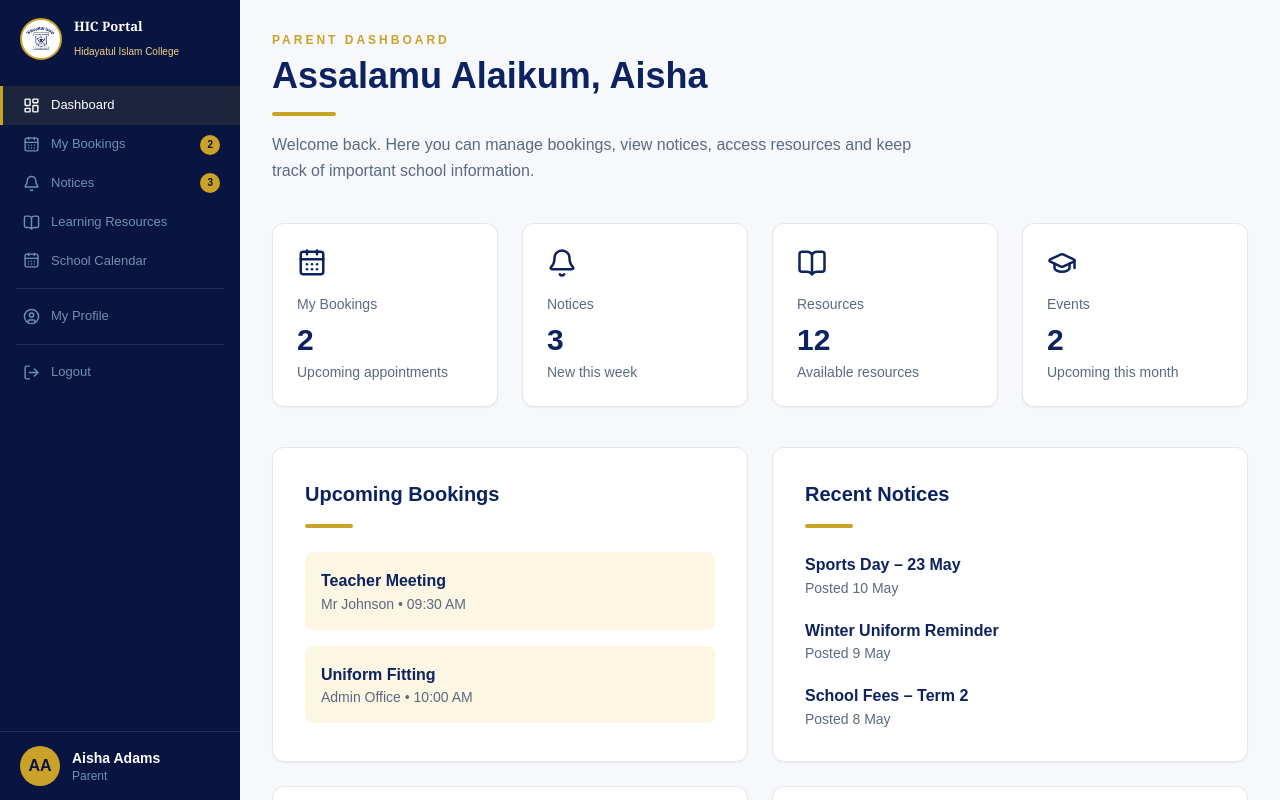
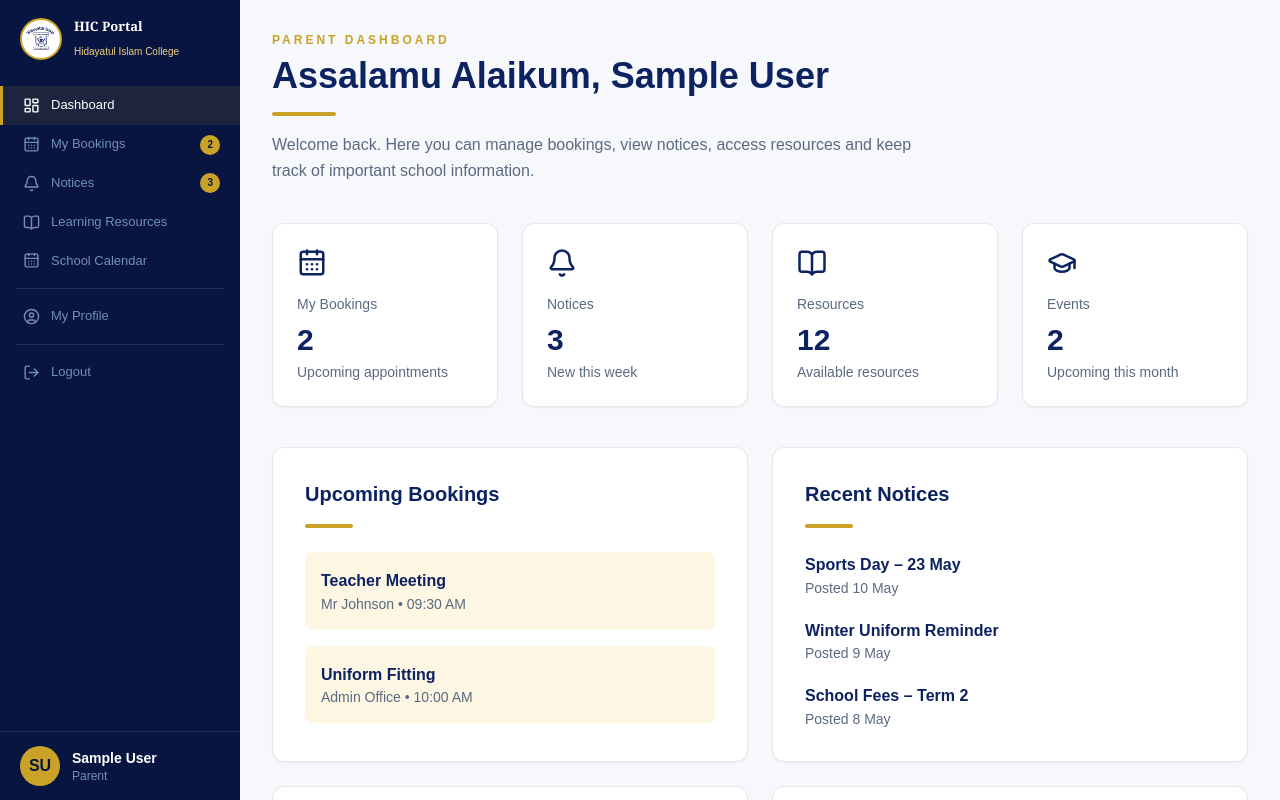
Before and after one commit to tashmacmay/hidayatul-islam-college-webapp-2.0, a Next.js app: page /dashboard in a window 1280 px wide. Shown: the top 800 px of the page. Built offline with nearby package versions, Linux system fonts and the light colour scheme; no server answers; sample sign-in values are in the browser's storage.

Commit message:
LogIn+LogOut

```diff
--- a/src/app/(auth)/login/page.js
+++ b/src/app/(auth)/login/page.js
@@ -24,7 +24,7 @@ export default function LoginPage() {
 
     try {
       await signInWithEmailAndPassword(auth, email, password);
-      router.push("/");
+      router.push("/dashboard"); // 👈 redirect to parent dashboard
     } catch (err) {
       console.error("Login error:", err);
       switch (err.code) {
@@ -50,7 +50,7 @@ export default function LoginPage() {
     setLoading(true);
     try {
       await signInWithPopup(auth, googleProvider);
-      router.push("/");
+      router.push("/dashboard"); // 👈 redirect to parent dashboard
     } catch (err) {
       console.error("Google sign-in error:", err);
       setError("Google sign-in failed. Please try again.");
--- a/src/app/(parent)/dashboard/page.js
+++ b/src/app/(parent)/dashboard/page.js
@@ -1,3 +1,9 @@
+"use client";
+
+import { useEffect, useState } from "react";
+import { useRouter } from "next/navigation";
+import { onAuthStateChanged } from "firebase/auth";
+import { auth } from "@/lib/firebase";
 import {
   CalendarDays,
   Bell,
@@ -8,21 +14,10 @@ import {
 function StatCard({ icon, title, value, subtitle }) {
   return (
     <div className="rounded-xl border border-gray-200 bg-white p-6 shadow-sm transition hover:-translate-y-1 hover:border-gold hover:shadow-md">
-      <div className="mb-4 text-navy">
-        {icon}
-      </div>
-
-      <p className="text-sm text-text-muted">
-        {title}
-      </p>
-
-      <h3 className="mt-2 text-3xl font-bold text-navy">
-        {value}
-      </h3>
-
-      <p className="mt-1 text-sm text-text-muted">
-        {subtitle}
-      </p>
+      <div className="mb-4 text-navy">{icon}</div>
+      <p className="text-sm text-text-muted">{title}</p>
+      <h3 className="mt-2 text-3xl font-bold text-navy">{value}</h3>
+      <p className="mt-1 text-sm text-text-muted">{subtitle}</p>
     </div>
   );
 }
@@ -30,44 +25,60 @@ function StatCard({ icon, title, value, subtitle }) {
 function DashboardCard({ title, children }) {
   return (
     <div className="rounded-xl border border-gray-200 bg-white p-8 shadow-sm transition hover:border-gold hover:shadow-md">
-      <h2 className="text-xl font-bold text-navy">
-        {title}
-      </h2>
-
+      <h2 className="text-xl font-bold text-navy">{title}</h2>
       <div className="mt-4 h-1 w-12 rounded-full bg-gold" />
-
-      <div className="mt-6">
-        {children}
-      </div>
+      <div className="mt-6">{children}</div>
     </div>
   );
 }
 
 export default function DashboardPage() {
+  const router = useRouter();
+  const [user, setUser] = useState(null);
+  const [loading, setLoading] = useState(true);
+
+  useEffect(() => {
+    const unsubscribe = onAuthStateChanged(auth, (currentUser) => {
+      if (!currentUser) {
+        router.push("/login");
+      } else {
+        setUser(currentUser);
+      }
+      setLoading(false);
+    });
+    return () => unsubscribe();
+  }, [router]);
+
+  if (loading) {
+    return (
+      <div className="flex min-h-[60vh] items-center justify-center">
+        <div className="h-8 w-8 animate-spin rounded-full border-4 border-gold border-t-transparent" />
+      </div>
+    );
+  }
+
+  if (!user) return null;
+
+  const displayName = user.displayName || user.email?.split("@")[0] || "Parent";
+
   return (
     <>
-      {/* Page Header */}
-
+      {/* Page Header – no logout button */}
       <section className="mb-10">
         <p className="text-xs font-semibold uppercase tracking-[3px] text-gold">
           Parent Dashboard
         </p>
-
         <h1 className="mt-2 text-4xl font-bold text-navy">
-          Assalamu Alaikum, Aisha
+          Assalamu Alaikum, {displayName}
         </h1>
-
         <div className="mt-4 h-1 w-16 rounded-full bg-gold" />
-
         <p className="mt-4 max-w-2xl text-text-muted">
-          Welcome back. Here you can manage bookings,
-          view notices, access resources and keep track
-          of important school information.
+          Welcome back. Here you can manage bookings, view notices, access
+          resources and keep track of important school information.
         </p>
       </section>
 
       {/* Stats */}
-
       <section className="mb-10 grid gap-6 md:grid-cols-2 xl:grid-cols-4">
         <StatCard
           icon={<CalendarDays size={30} />}
@@ -75,21 +86,18 @@ export default function DashboardPage() {
           value="2"
           subtitle="Upcoming appointments"
         />
-
         <StatCard
           icon={<Bell size={30} />}
           title="Notices"
           value="3"
           subtitle="New this week"
         />
-
         <StatCard
           icon={<BookOpen size={30} />}
           title="Resources"
           value="12"
           subtitle="Available resources"
         />
-
         <StatCard
           icon={<GraduationCap size={30} />}
           title="Events"
@@ -99,28 +107,16 @@ export default function DashboardPage() {
       </section>
 
       {/* Row 1 */}
-
       <section className="grid gap-6 lg:grid-cols-2">
         <DashboardCard title="Upcoming Bookings">
           <div className="space-y-4">
             <div className="rounded-lg bg-gold-pale p-4">
-              <p className="font-semibold text-navy">
-                Teacher Meeting
-              </p>
-
-              <p className="text-sm text-text-muted">
-                Mr Johnson • 09:30 AM
-              </p>
+              <p className="font-semibold text-navy">Teacher Meeting</p>
+              <p className="text-sm text-text-muted">Mr Johnson • 09:30 AM</p>
             </div>
-
             <div className="rounded-lg bg-gold-pale p-4">
-              <p className="font-semibold text-navy">
-                Uniform Fitting
-              </p>
-
-              <p className="text-sm text-text-muted">
-                Admin Office • 10:00 AM
-              </p>
+              <p className="font-semibold text-navy">Uniform Fitting</p>
+              <p className="text-sm text-text-muted">Admin Office • 10:00 AM</p>
             </div>
           </div>
         </DashboardCard>
@@ -128,69 +124,36 @@ export default function DashboardPage() {
         <DashboardCard title="Recent Notices">
           <div className="space-y-5">
             <div>
-              <p className="font-semibold text-navy">
-                Sports Day – 23 May
-              </p>
-
-              <p className="text-sm text-text-muted">
-                Posted 10 May
-              </p>
+              <p className="font-semibold text-navy">Sports Day – 23 May</p>
+              <p className="text-sm text-text-muted">Posted 10 May</p>
             </div>
-
             <div>
-              <p className="font-semibold text-navy">
-                Winter Uniform Reminder
-              </p>
-
-              <p className="text-sm text-text-muted">
-                Posted 9 May
-              </p>
+              <p className="font-semibold text-navy">Winter Uniform Reminder</p>
+              <p className="text-sm text-text-muted">Posted 9 May</p>
             </div>
-
             <div>
-              <p className="font-semibold text-navy">
-                School Fees – Term 2
-              </p>
-
-              <p className="text-sm text-text-muted">
-                Posted 8 May
-              </p>
+              <p className="font-semibold text-navy">School Fees – Term 2</p>
+              <p className="text-sm text-text-muted">Posted 8 May</p>
             </div>
           </div>
         </DashboardCard>
       </section>
 
       {/* Row 2 */}
-
       <section className="mt-6 grid gap-6 lg:grid-cols-2">
         <DashboardCard title="My Learner">
           <div className="space-y-3">
             <p>
-              <span className="font-semibold text-navy">
-                Name:
-              </span>{" "}
-              Yusuf Adams
+              <span className="font-semibold text-navy">Name:</span> Yusuf Adams
             </p>
-
             <p>
-              <span className="font-semibold text-navy">
-                Grade:
-              </span>{" "}
-              Grade 4
+              <span className="font-semibold text-navy">Grade:</span> Grade 4
             </p>
-
             <p>
-              <span className="font-semibold text-navy">
-                Class:
-              </span>{" "}
-              4B
+              <span className="font-semibold text-navy">Class:</span> 4B
             </p>
-
             <p>
-              <span className="font-semibold text-navy">
-                Attendance:
-              </span>{" "}
-              94%
+              <span className="font-semibold text-navy">Attendance:</span> 94%
             </p>
           </div>
         </DashboardCard>
@@ -201,30 +164,15 @@ export default function DashboardPage() {
               <p className="font-semibold text-navy">
                 Parent Teacher Consultations
               </p>
-
-              <p className="text-sm text-text-muted">
-                22 May
-              </p>
+              <p className="text-sm text-text-muted">22 May</p>
             </div>
-
             <div>
-              <p className="font-semibold text-navy">
-                Sports Day
-              </p>
-
-              <p className="text-sm text-text-muted">
-                30 May
-              </p>
+              <p className="font-semibold text-navy">Sports Day</p>
+              <p className="text-sm text-text-muted">30 May</p>
             </div>
-
             <div>
-              <p className="font-semibold text-navy">
-                End of Term 2
-              </p>
-
-              <p className="text-sm text-text-muted">
-                26 June
-              </p>
+              <p className="font-semibold text-navy">End of Term 2</p>
+              <p className="text-sm text-text-muted">26 June</p>
             </div>
           </div>
         </DashboardCard>
--- a/src/components/parent/ParentSidebar.js
+++ b/src/components/parent/ParentSidebar.js
@@ -1,7 +1,10 @@
 "use client";
 
+import { useState, useEffect } from "react";
 import Link from "next/link";
-import { usePathname } from "next/navigation";
+import { usePathname, useRouter } from "next/navigation";
+import { signOut, onAuthStateChanged } from "firebase/auth";
+import { auth } from "@/lib/firebase";
 
 import {
   LayoutDashboard,
@@ -44,24 +47,49 @@ const links = [
 
 export default function ParentSidebar() {
   const pathname = usePathname();
+  const router = useRouter();
+  const [user, setUser] = useState(null);
+  const [loading, setLoading] = useState(true);
+
+  // Listen for auth changes
+  useEffect(() => {
+    const unsubscribe = onAuthStateChanged(auth, (currentUser) => {
+      setUser(currentUser);
+      setLoading(false);
+    });
+    return () => unsubscribe();
+  }, []);
+
+  const handleLogout = async () => {
+    try {
+      await signOut(auth);
+      router.push("/");
+    } catch (error) {
+      console.error("Logout error:", error);
+    }
+  };
+
+  const displayName = user?.displayName || user?.email?.split("@")[0] || "Parent";
+  const initials = displayName
+    .split(" ")
+    .map((n) => n[0])
+    .join("")
+    .toUpperCase()
+    .slice(0, 2);
 
   return (
     <aside className="fixed left-0 top-0 bottom-0 z-50 flex w-[240px] flex-col bg-navy-dark">
-
       {/* Logo */}
-
       <div className="flex items-center gap-3 px-5 py-4">
         <img
           src="/images/HIC_Logo2.png"
           alt="Logo"
           className="h-[42px] w-[42px] rounded-full border-2 border-gold bg-white p-[2px]"
         />
-
         <div>
           <strong className="block font-serif text-[13px] font-bold text-white">
             HIC Portal
           </strong>
-
           <span className="text-[10px] text-gold-light">
             Hidayatul Islam College
           </span>
@@ -69,15 +97,10 @@ export default function ParentSidebar() {
       </div>
 
       {/* Navigation */}
-
       <div className="flex-1 overflow-y-auto py-2">
-
         {links.map((link) => {
           const Icon = link.icon;
-
-          const active =
-            pathname === link.href;
-
+          const active = pathname === link.href;
           return (
             <Link
               key={link.href}
@@ -89,9 +112,7 @@ export default function ParentSidebar() {
               }`}
             >
               <Icon size={17} />
-
               <span>{link.name}</span>
-
               {link.badge && (
                 <span className="ml-auto rounded-full bg-gold px-[7px] py-[2px] text-[10px] font-bold text-navy-dark">
                   {link.badge}
@@ -113,30 +134,27 @@ export default function ParentSidebar() {
 
         <div className="mx-4 my-2 h-px bg-white/10" />
 
-        <Link
-          href="/logout"
-          className="flex items-center gap-[11px] border-l-[3px] border-transparent px-5 py-[9px] text-[13px] font-medium text-[#7090b0] hover:bg-white/5 hover:text-white"
+        <button
+          onClick={handleLogout}
+          className="flex w-full items-center gap-[11px] border-l-[3px] border-transparent px-5 py-[9px] text-[13px] font-medium text-[#7090b0] transition-all hover:bg-white/5 hover:text-white"
         >
           <LogOut size={17} />
           Logout
-        </Link>
+        </button>
       </div>
 
-      {/* Bottom User */}
-
+      {/* Bottom User – now dynamic */}
       <div className="border-t border-white/10 px-5 py-[14px]">
         <div className="flex items-center gap-3">
           <div className="flex h-10 w-10 items-center justify-center rounded-full bg-gold font-bold text-navy-dark">
-            AA
+            {loading ? "..." : initials}
           </div>
-
           <div>
             <div className="text-sm font-semibold text-white">
-              Aisha Adams
+              {loading ? "Loading..." : displayName}
             </div>
-
             <div className="text-xs text-[#7090b0]">
-              Parent
+              {user ? "Parent" : "Not signed in"}
             </div>
           </div>
         </div>
```
